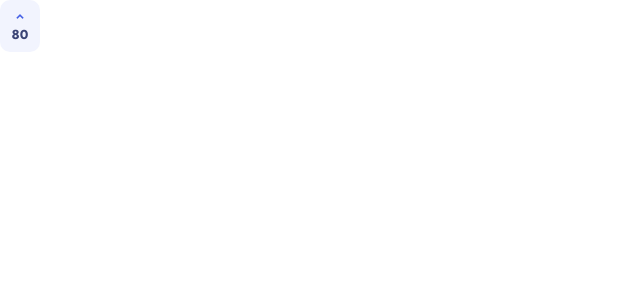
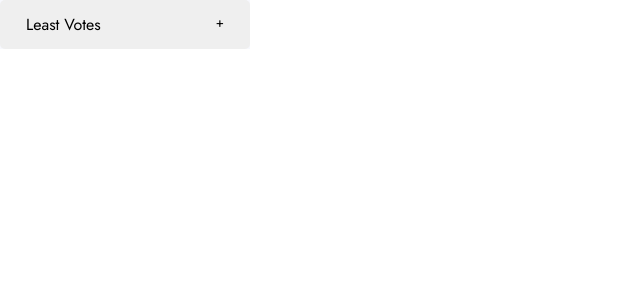
Before and after one commit to j-hutchison/nextjs-product-feedback, a Next.js app in the folder product-feedback/: page / in a window 1280 px wide. Shown: the top 300 px of the page, without its empty margins (0-640 px from the left). Built offline with nearby package versions, Linux system fonts and the light colour scheme.

Commit message:
Added new components, dropdowns and input fields

```diff
--- /dev/null
+++ b/product-feedback/components/ui/ButtonDropdown.module.css
@@ -0,0 +1,64 @@
+.container {
+	position: relative;
+}
+
+.button {
+	display: inline-block;
+	color: var(--white);
+	cursor: pointer;
+	background-color: var(--grey-blue);
+	border-radius: 1rem;
+}
+.button-label {
+	font-weight: 300;
+}
+.btn-content {
+	padding: 2.6rem 1.5rem;
+}
+.divider {
+	padding: 0 0.5rem;
+}
+.selected-option {
+}
+.defocus {
+	color: var(--tag-grey);
+}
+.dropdown-icon {
+	display: inline-block;
+	font-weight: 500;
+	width: 1rem;
+	margin-left: 0.9rem;
+}
+.dropdown {
+	position: absolute;
+	left: 0;
+	top: 100%;
+	margin-top: 1.6rem;
+	min-width: 25rem;
+
+	background-color: #fff;
+	box-shadow: 0px 10px 40px -7px rgba(55, 63, 104, 0.350492);
+	border-radius: 1rem;
+	color: var(--navy-light);
+}
+.dropdown-list {
+	list-style-type: none;
+}
+
+.dropdown-list li:last-child {
+	border: none;
+}
+
+.dropdown-option {
+	border-bottom: 1px solid hsla(231, 33%, 34%, 0.15);
+}
+.dropdown-link {
+	display: inline-block;
+	padding: 1.2rem 2.4rem;
+	text-decoration: none;
+	font-weight: 400;
+	color: var(--navy);
+}
+.dropdown-link:hover {
+	color: var(--purple);
+}
--- /dev/null
+++ b/product-feedback/components/ui/ButtonDropdown.tsx
@@ -0,0 +1,76 @@
+import React, { MouseEventHandler, useState } from "react";
+import classes from "./Dropdown.module.css";
+
+interface ButtonDropdownProps {
+	label: string;
+	options: string[];
+}
+
+const ButtonDropdown: React.FC<ButtonDropdownProps> = (props) => {
+	const [selectedOption, setSelectedOption] = useState(props.options[0]);
+	const [showDropdown, setShowDropdown] = useState(false);
+
+	const buttonClasses = [
+		classes["button"],
+		showDropdown && classes["defocus"],
+	].join(" ");
+
+	const handleOptionClick = (event: React.MouseEvent) => {
+		event.preventDefault();
+
+		const selectedValue = event.currentTarget.innerHTML;
+		console.log(selectedValue);
+
+		setSelectedOption(() => {
+			return selectedValue;
+		});
+
+		setShowDropdown((prevValue) => {
+			return !prevValue;
+		});
+	};
+
+	const handleDropdownButtonClick = (event: React.MouseEvent) => {
+		event.preventDefault();
+
+		setShowDropdown(() => {
+			return !showDropdown;
+		});
+	};
+
+	return (
+		<div className={classes.container}>
+			<div className={buttonClasses} onClick={handleDropdownButtonClick}>
+				<div className={classes["btn-content"]}>
+					<span className={classes["button-label"]}>{props.label}</span>
+					<span className={classes.divider}>:</span>
+					<span className={classes["selected-option"]}>{selectedOption}</span>
+					<span className={classes["dropdown-icon"]}>
+						{showDropdown ? "-" : "+"}
+					</span>
+				</div>
+			</div>
+			{showDropdown && (
+				<div className={classes["dropdown"]}>
+					<ul className={classes["dropdown-list"]}>
+						{props.options.map((listItem, index) => {
+							return (
+								<li className={classes["dropdown-option"]} key={index}>
+									<a
+										className={classes["dropdown-link"]}
+										href="/"
+										onClick={handleOptionClick}
+									>
+										{listItem}
+									</a>
+								</li>
+							);
+						})}
+					</ul>
+				</div>
+			)}
+		</div>
+	);
+};
+
+export default ButtonDropdown;
--- /dev/null
+++ b/product-feedback/components/ui/Dropdown.module.css
@@ -0,0 +1,76 @@
+.container {
+	display: inline-block;
+	min-width: 25rem;
+	background-color: var(--grey-light);
+
+	color: var(--navy);
+	font-weight: 400;
+}
+
+.container-active {
+	background-color: #fff;
+	box-shadow: 0px 10px 40px -7px rgba(55, 63, 104, 0.350492);
+	color: var(--navy-light);
+}
+
+.container-active .btn {
+	background-color: #fff;
+	color: var(--navy-light);
+}
+
+.container-active .btn:focus {
+	border: none;
+}
+
+.container-active div:first-child {
+	border-top: 1px solid hsla(231, 33%, 34%, 0.15);
+}
+
+.btn {
+	width: 100%;
+	display: flex;
+	justify-content: space-between;
+	padding: 1.3rem 2.6rem;
+
+	border-radius: 5px;
+	border: none;
+
+	cursor: pointer;
+}
+
+.btn:focus {
+	outline: none;
+	border: 1px solid var(--blue);
+}
+
+.remove-border {
+	border: none;
+}
+
+.btn-content {
+	display: flex;
+	align-items: center;
+	justify-content: space-between;
+}
+.selected-option {
+	font-size: 1.6rem;
+}
+.dropdown-icon {
+}
+.dropdown {
+}
+.dropdown-list div:last-child {
+	border: none;
+}
+.dropdown-option {
+	cursor: pointer;
+	padding: 1.2rem 2.4rem;
+	border-bottom: 1px solid hsla(231, 33%, 34%, 0.15);
+}
+
+.dropdown-option:hover {
+	color: var(--purple);
+}
+
+.dropdown-link {
+}
--- /dev/null
+++ b/product-feedback/components/ui/Dropdown.tsx
@@ -0,0 +1,76 @@
+import React, { useState } from "react";
+import classes from "./Dropdown.module.css";
+
+interface DropdownProps {
+	options: string[];
+}
+
+const Dropdown: React.FC<DropdownProps> = (props) => {
+	const [selectedOption, setSelectedOption] = useState(props.options[0]);
+	const [showDropdown, setShowDropdown] = useState(false);
+
+	const dropdownClasses = [
+		classes["container"],
+		showDropdown && classes["container-active"],
+	].join(" ");
+
+	const handleOptionClick = (event: React.MouseEvent<HTMLDivElement>) => {
+		const selectedValue = event.currentTarget.innerHTML;
+		console.log(selectedValue);
+
+		setSelectedOption(() => {
+			return selectedValue;
+		});
+
+		setShowDropdown(() => {
+			return false;
+		});
+	};
+
+	const handleDropdownButtonClick = (event: React.MouseEvent) => {
+		setShowDropdown(() => {
+			return !showDropdown;
+		});
+	};
+
+	const handleBlur = (event: React.FocusEvent<HTMLDivElement>) => {
+		if (
+			event.relatedTarget &&
+			event.relatedTarget.closest(classes["dropdown-list"])
+		) {
+			return;
+		}
+
+		setShowDropdown(() => false);
+	};
+
+	return (
+		<div className={dropdownClasses} onBlur={handleBlur}>
+			<button className={classes.btn} onClick={handleDropdownButtonClick}>
+				<span className={classes["selected-option"]}>{selectedOption}</span>
+				<span className={classes["dropdown-icon"]}>
+					{showDropdown ? "-" : "+"}
+				</span>
+			</button>
+			{showDropdown && (
+				<div className={classes["dropdown-list"]}>
+					{props.options.map((listItem, index) => {
+						if (listItem === selectedOption) return;
+
+						return (
+							<div
+								key={index}
+								className={classes["dropdown-option"]}
+								onMouseDown={handleOptionClick}
+							>
+								{listItem}
+							</div>
+						);
+					})}
+				</div>
+			)}
+		</div>
+	);
+};
+
+export default Dropdown;
--- /dev/null
+++ b/product-feedback/components/ui/InputField.module.css
@@ -0,0 +1,32 @@
+.container {
+	position: relative;
+}
+
+.input {
+	display: inline-block;
+	min-width: 25rem;
+
+	border-radius: 5px;
+	padding: 1.3rem 2.4rem;
+	border: none;
+
+	background-color: var(--grey-light);
+	color: var(--navy);
+}
+
+.input:focus {
+	border: 1px solid var(--blue);
+	outline: none;
+}
+
+.error,
+.error:focus {
+	border: 1px solid var(--red);
+}
+
+.error-message {
+	position: absolute;
+	left: 0;
+	top: 100%;
+	color: var(--red);
+}
--- /dev/null
+++ b/product-feedback/components/ui/InputField.tsx
@@ -0,0 +1,25 @@
+import React, { useState } from "react";
+import classes from "./InputField.module.css";
+
+interface InputFieldProps {
+	type: string;
+	errorMessage: string;
+	size?: "sm" | "md" | "lg";
+}
+
+const InputField: React.FC<InputFieldProps> = (props) => {
+	const [hasError, setHasError] = useState(true);
+	const inputFieldClasses = [
+		classes["input"],
+		hasError && classes["error"],
+	].join(" ");
+
+	return (
+		<div className={classes.container}>
+			<input className={inputFieldClasses} type={props.type} />
+			<span className={classes["error-message"]}>{props.errorMessage}</span>
+		</div>
+	);
+};
+
+export default InputField;
--- a/product-feedback/pages/index.tsx
+++ b/product-feedback/pages/index.tsx
@@ -1,15 +1,38 @@
 import Button from "../components/ui/Button";
 import VoteTag from "../components/ui/VoteTag";
 import Tag from "../components/ui/Tag";
+import ButtonDropdown from "../components/ui/ButtonDropdown";
+import InputField from "../components/ui/InputField";
+import Dropdown from "../components/ui/Dropdown";
+import CustomDropdown from "../components/ui/CustomDropdown";
+import { OptionObject } from "../components/ui/CustomDropdown";
 
 export default function Home() {
+	const sortOptions = [
+		"Least Votes",
+		"Most Votes",
+		"Least Comments",
+		"Most Comments",
+	];
+
+	const dropDownOptions: OptionObject[] = [
+		{ text: "Option 1", value: "option1" },
+		{ text: "Option 2", value: "option2" },
+		{ text: "Option 3", value: "option3" },
+		{ text: "Option 4", value: "option4" },
+	];
+
 	return (
 		<>
 			{/* <Button color="navy" hasIcon={true}>
 				<span>Button 4</span>
-			</Button> */}
-			<VoteTag value={80}></VoteTag>
+			</Button>
+			<VoteTag value={80}></VoteTag> */}
 			{/* <Tag text="UX"></Tag> */}
+			{/* <ButtonDropdown label="Sort by" options={sortOptions} /> */}
+			{/* <InputField type="text" errorMessage="Can't be empty" /> */}
+			<Dropdown options={sortOptions} />
+			{/* <CustomDropdown options={dropDownOptions} /> */}
 		</>
 	);
 }
--- a/product-feedback/styles/globals.css
+++ b/product-feedback/styles/globals.css
@@ -81,3 +81,12 @@ h4 {
 	line-height: 2rem;
 	letter-spacing: -0.2px;
 }
+
+ul {
+	padding: 0;
+	margin: 0;
+}
+
+select {
+	appearance: none;
+}
```
